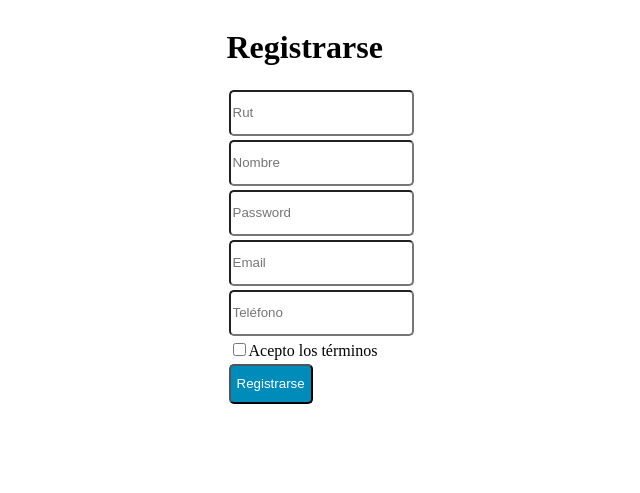
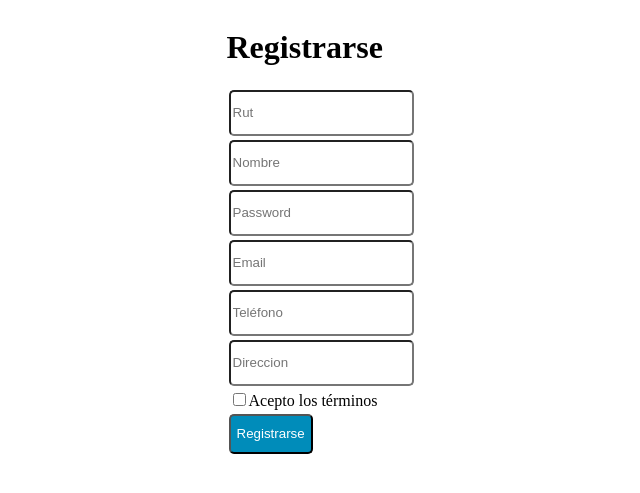
Before and after one commit to yaechrome/ISP, a PHP site: page /ventanaRegistroCliente.php in a window 1280 px wide. Shown: the top 493 px of the page, without its empty margins (319-959 px from the left). Run offline with PHP 8.4, Linux system fonts and the light colour scheme.

Commit message:
se agrega direccion en registro de Clientes

```diff
--- a/paginas/ventanaRegistroCliente.php
+++ b/paginas/ventanaRegistroCliente.php
@@ -46,6 +46,7 @@ and open the template in the editor.
             <input type="password" name="txtPassword" value="" class="elemento-seccion" placeholder="Password"/>
             <input type="text" name="txtEmail" value="" class="elemento-seccion" placeholder="Email"/>
             <input type="text" name="txtTelefono" value="" class="elemento-seccion" placeholder="Teléfono"/>
+            <input type="text" name="txtDireccion" value="" class="elemento-seccion" placeholder="Direccion"/>
             <div class="elemento-seccion"><input type="checkbox" name="chkTerminos" value="ON"/>Acepto los términos</div>
             <input type="submit" value="Registrarse" name="btnRegistrarse" class="elemento-seccion" />
         </div>
--- a/paginas/ventanaRegistroClienteEmpresa.php
+++ b/paginas/ventanaRegistroClienteEmpresa.php
@@ -43,6 +43,7 @@ and open the template in the editor.
                 <h1>Registrarse</h1>
             <input type="text" name="txtRut" value="" class="elemento-seccion" placeholder="Rut"/>
             <input type="text" name="txtNombre" value="" class="elemento-seccion" placeholder="Nombre"/>
+            <input type="text" name="txtDireccion" value="" class="elemento-seccion" placeholder="Direccion"/>
             <input type="password" name="txtPassword" value="" class="elemento-seccion" placeholder="Password"/>
 
             <div class="elemento-seccion"><input type="checkbox" name="chkTerminos" value="ON"/>Acepto los términos</div>
```
